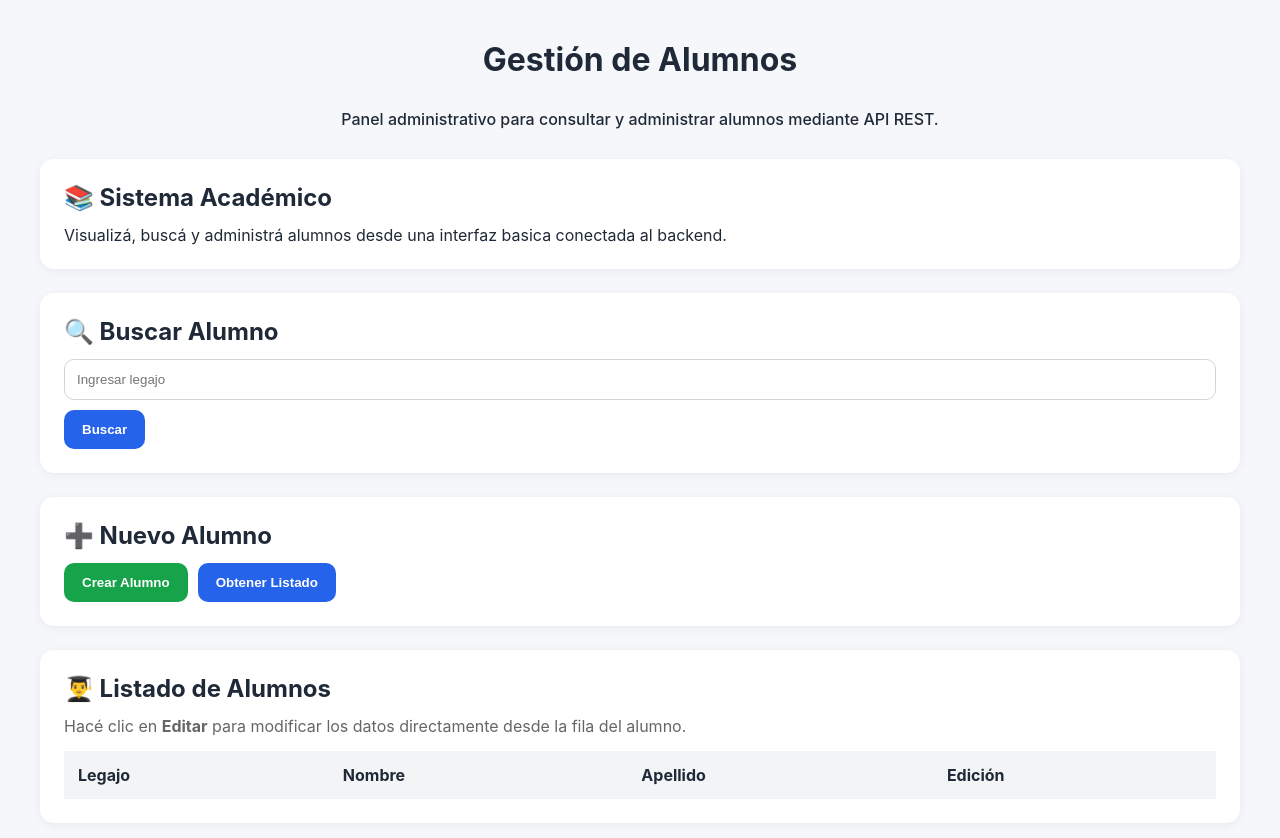
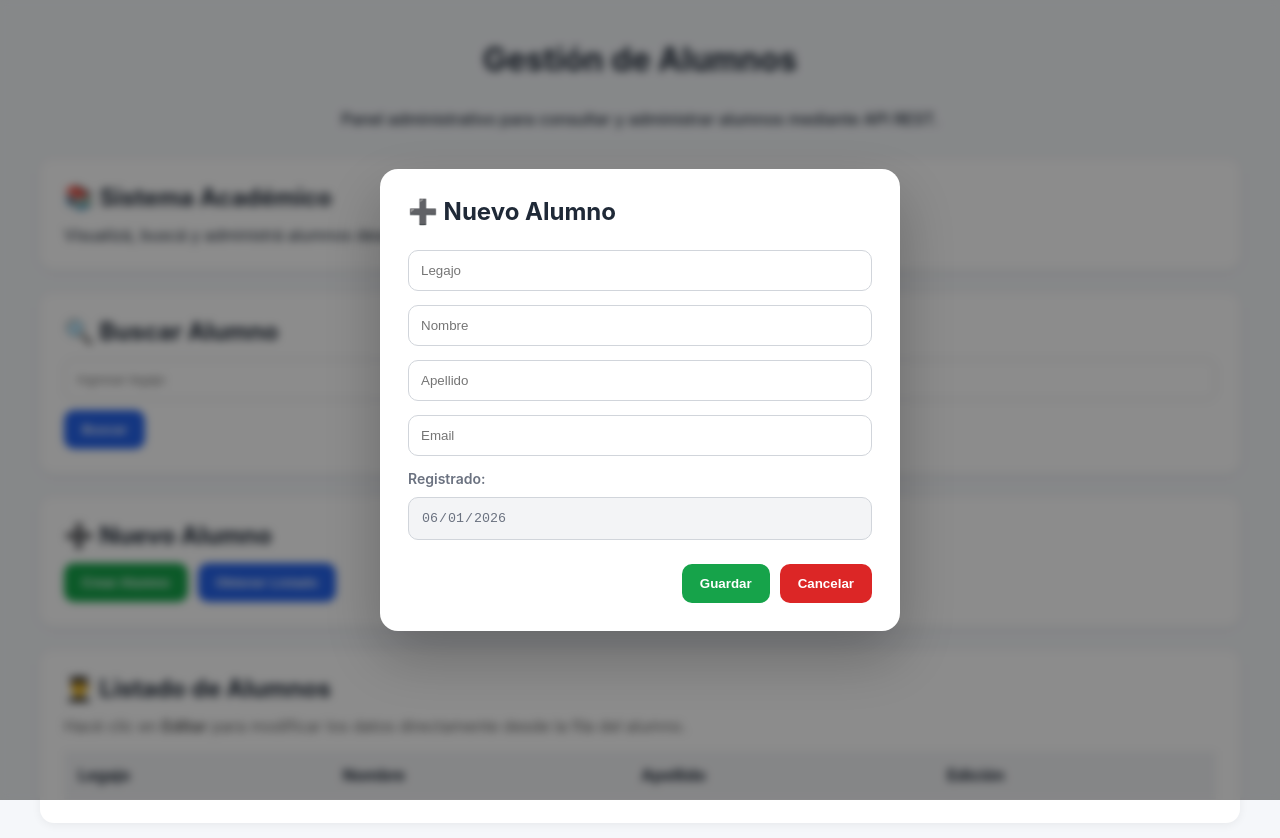
Before and after one commit to Nahuelete/ProgramacionIII-Practico-4-frontend, a plain HTML site: page index.html in a window 1280 px wide. Both pictures are taken after a click on the button "Crear Alumno". Drawn offline with Linux system fonts and the light colour scheme.

Commit message:
Funcion create agregada.

```diff
--- a/css/style.css
+++ b/css/style.css
@@ -189,6 +189,72 @@ tr:hover {
     color: #991b1b;
 }
 
+/* Modal Nuevo Alumno */
+.modal {
+    display: none;
+    position: fixed;
+    inset: 0;
+    background: rgba(0, 0, 0, 0.45);
+    backdrop-filter: blur(4px);
+    justify-content: center;
+    align-items: center;
+    z-index: 1000;
+}
+
+.modal-content {
+    width: 100%;
+    max-width: 520px;
+    background: white;
+    border-radius: 18px;
+    padding: 28px;
+    display: flex;
+    flex-direction: column;
+    gap: 14px;
+    box-shadow: 0 25px 60px rgba(0, 0, 0, 0.25);
+    animation: modalAppear .25s ease;
+}
+
+.modal-content h2 {
+    margin-bottom: 10px;
+}
+
+.modal-content input {
+    width: 100%;
+}
+
+.modal-content input[readonly] {
+    background: #f3f4f6;
+    color: #6b7280;
+    cursor: not-allowed;
+    border: 1px solid #d1d5db;
+}
+
+.modal-content label {
+    color: #6b7280;
+    font-size: 14px;
+    font-weight: 600;
+    margin-bottom: -4px;
+}
+
+.modal-buttons {
+    display: flex;
+    justify-content: flex-end;
+    gap: 10px;
+    margin-top: 10px;
+}
+
+@keyframes modalAppear {
+    from {
+        opacity: 0;
+        transform: translateY(-20px);
+    }
+
+    to {
+        opacity: 1;
+        transform: translateY(0);
+    }
+}
+
 /* Responsive */
 @media (max-width: 768px) {
     body {
--- a/index.html
+++ b/index.html
@@ -34,7 +34,9 @@
                 <h2>➕ Nuevo Alumno</h2>
 
                 <div class="actions">
-                    <button class="btn btn-success">Crear Alumno</button>
+                    <button onclick="abrirModalAlumno()" class="btn btn-success">
+                        Crear Alumno
+                    </button>
 
                     <button onclick="obtenerAlumnos()" class="btn btn-primary">
                         Obtener Listado
@@ -71,6 +73,37 @@
 
     </div>
 
+    <div id="modalAlumno" class="modal">
+
+        <div class="modal-content">
+
+            <h2>➕ Nuevo Alumno</h2>
+
+            <input id="legajoNuevo" type="number" placeholder="Legajo">
+
+            <input id="nombreNuevo" type="text" placeholder="Nombre">
+
+            <input id="apellidoNuevo" type="text" placeholder="Apellido">
+
+            <input id="emailNuevo" type="email" placeholder="Email">
+
+            <label for="fechaAltaNuevo">Registrado:</label>
+            <input id="fechaAltaNuevo" type="date" readonly>
+
+            <div class="modal-buttons">
+                <button onclick="agregarAlumno()" class="btn btn-success">
+                    Guardar
+                </button>
+
+                <button onclick="cerrarModalAlumno()" class="btn btn-danger">
+                    Cancelar
+                </button>
+            </div>
+
+        </div>
+
+    </div>
+
     <script src="./js/crud.js"></script>
 </body>
 </html>
--- a/js/crud.js
+++ b/js/crud.js
@@ -1,3 +1,4 @@
+//Obtener todos los alumnos
 async function obtenerAlumnos() {
     try {
         const response = await fetch(
@@ -31,6 +32,7 @@ async function obtenerAlumnos() {
     }
 }
 
+//Buscar alumno por legajo
 async function obtenerAlumnosLegajo() {
     try {
         const legajo =
@@ -66,19 +68,18 @@ async function obtenerAlumnosLegajo() {
     }
 }
 
+//Eliminar alumno
 async function eliminarAlumno(legajo) {
     try {
         const response = await fetch(
-            `http://localhost:3000/alumnos/${legajo}`,
+            `http://localhost:3000/alumnos/${String(legajo)}`,  // forzar string
             {
                 method: 'DELETE'
             }
         );
 
         const data = await response.json();
-
         alert(data.msg);
-
         obtenerAlumnos();
 
     } catch (error) {
@@ -86,6 +87,7 @@ async function eliminarAlumno(legajo) {
     }
 }
 
+//Actualizar alumno
 function mostrarEditarAlumno(legajo, boton) {
 
     const fila = boton.closest('tr');
@@ -141,3 +143,59 @@ async function actualizarAlumno(legajo) {
         console.error(error);
     }
 }
+
+//Agregar alumno
+function abrirModalAlumno() {
+    document.getElementById('modalAlumno').style.display = 'flex';
+
+    const hoy = new Date().toISOString().split('T')[0];
+
+    document.getElementById('fechaAltaNuevo').value = hoy;
+}
+
+function cerrarModalAlumno() {
+    document.getElementById('modalAlumno').style.display = 'none';
+    document.querySelectorAll('#modalAlumno input').forEach(input => input.value = '');
+}
+
+async function agregarAlumno() {
+    try {
+        const legajo = +document.getElementById('legajoNuevo').value;
+        const nombre = document.getElementById('nombreNuevo').value;
+        const apellido = document.getElementById('apellidoNuevo').value;
+        const email = document.getElementById('emailNuevo').value;
+        const fechaAlta = document.getElementById('fechaAltaNuevo').value;
+        const modificacion = document.getElementById('fechaAltaNuevo').value;
+        const isActive = true;
+
+        const response = await fetch(
+            `http://localhost:3000/alumnos`,
+            {
+                method: 'POST',
+                headers: {
+                    'Content-Type': 'application/json'
+                },
+                body: JSON.stringify({
+                    legajo,
+                    nombre,
+                    apellido,
+                    email,
+                    fechaAlta,
+                    modificacion,
+                    isActive
+                })
+            }
+        );
+
+        const data = await response.json();
+
+        alert(data.msg);
+
+        cerrarModalAlumno();
+
+        obtenerAlumnos();
+
+    } catch (error) {
+        console.error(error);
+    }
+}
```
